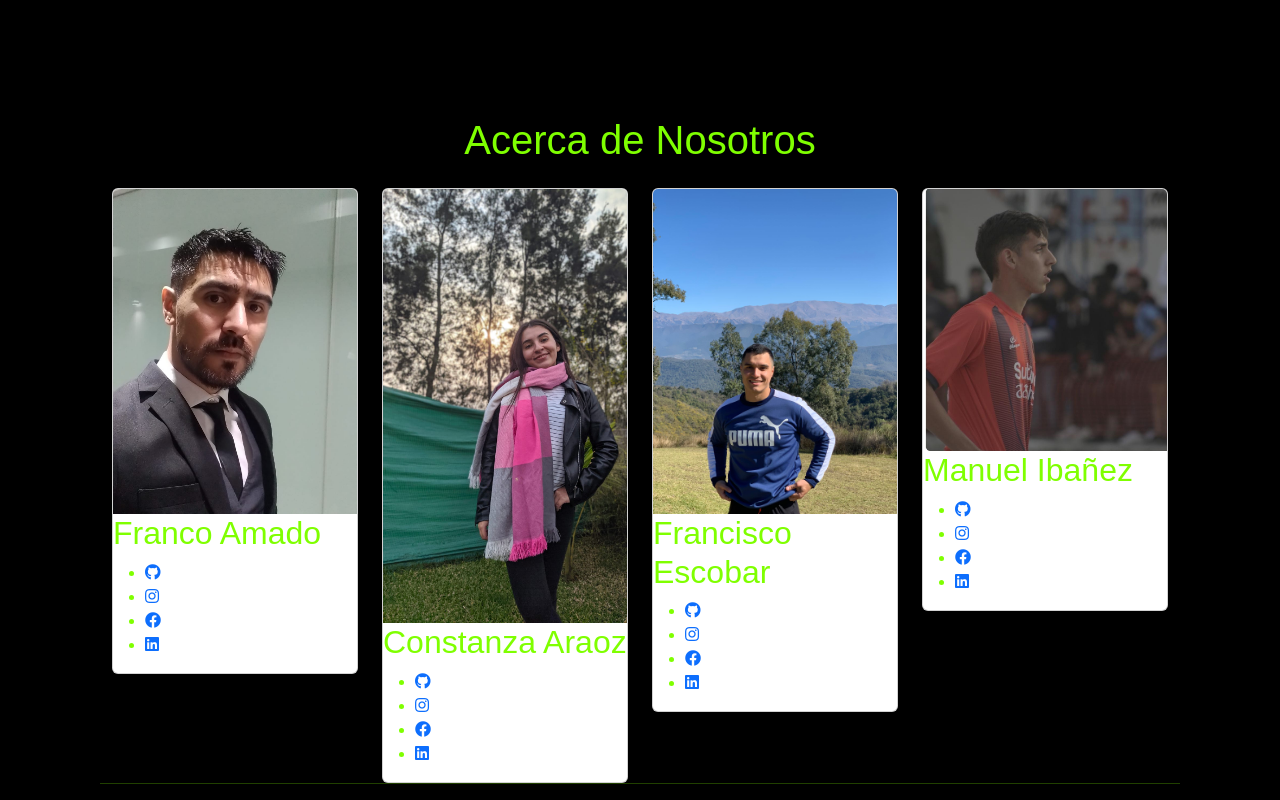
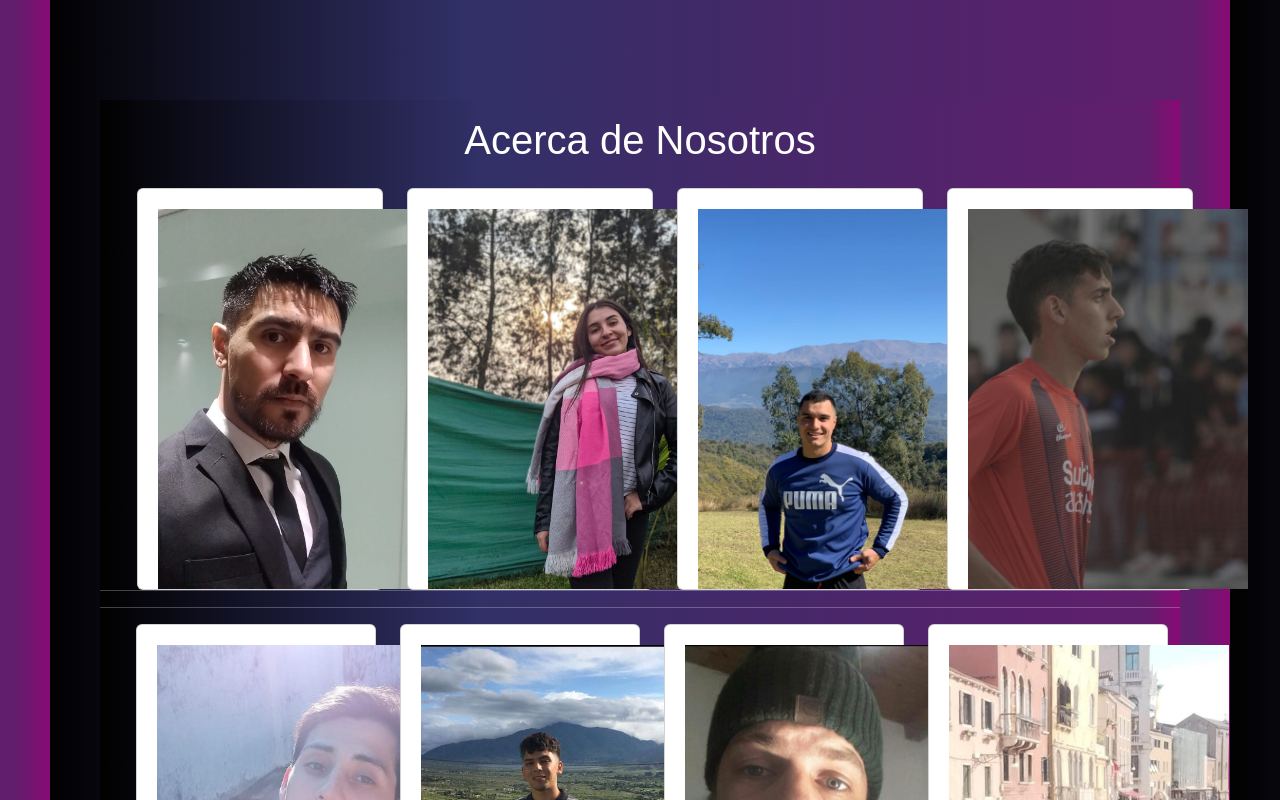
Before and after one commit to FranciscoEscobar19/2da-Entrega, a plain HTML site: page HTML/AcercaDeNosotros.html in a window 1280 px wide. Shown: the top 800 px of the page. Drawn offline with nearby package versions, Linux system fonts and the light colour scheme.

Commit message:
nosotros

```diff
--- a/CSS/AcercaDeNosotros.css
+++ b/CSS/AcercaDeNosotros.css
@@ -1,10 +1,13 @@
 *
 body, html{
      margin:50px;
-    background: black;
-    color: #7FFF00;
+    /* background: black; */
+    /* color: #7FFF00; */
     display: flex;
     flex-wrap: wrap;
+	background: linear-gradient(90deg, rgba(1,1,1,1) 0%, rgba(49,48,103,1) 35%, rgba(97,30,108,1) 97%, rgba(136,10,117,1) 100%);
+	color: #fff;
+
 
 
  }
@@ -14,7 +17,7 @@ body{
 
 
 
-.image-area
+.card
 {
     top: 50%;
     left: 60%;
@@ -22,10 +25,17 @@ body{
 	position: relative;
 }
 
+/* .card:hover{
+    transform: scale(1.04);
 
+} */
 
+.fotos{
+    padding: 10px;
+    object-fit: cover;
+}
 
-.img-wrapper
+.fotos
 {
 	width: 300px;
 	height: 400px;
@@ -33,7 +43,7 @@ body{
 	overflow: hidden;
 }
 
-.img-wrapper:before
+.fotos:before
 {
 	content: '';
 	position: relative;
@@ -47,25 +57,25 @@ body{
 	transition: .5s;
 }
 
-.img-wrapper:hover:before
+.fotos:hover:before
 {
 	left: -180%;
-}
+} */
 
-.img-wrapper img
+.fotos img
 {
 	height: 400px;
 	width: 300px;
 	filter: grayscale(100%);
 	transition: 2s;
 }
-.img-wrapper:hover img
+.fotos:hover img
 {
 	filter: grayscale(0%);
 	transform: scale(1.1);
 }
 
-.img-wrapper h2
+.fotos h2
 {
 	background: rgb(12, 12, 12);
 	font-family: Poppins;
@@ -82,12 +92,12 @@ body{
 	transition: 1s;
 }
 
-.img-wrapper:hover h2
+.fotos:hover h2
 {
 	transform: perspective(400px) rotateY(0deg);
 }
 
-.img-wrapper ul
+.fotos ul
 {
 	position: absolute;
 	top: 0;
@@ -98,7 +108,7 @@ body{
 	background: rgba(255,255,255,0);
 }
 
-.img-wrapper ul li
+.fotos ul li
 {
 	background: #7FFF00;
 	height: 40px;
@@ -110,44 +120,44 @@ body{
 	transform-origin: left;
 }
 
-.img-wrapper:hover ul li
+.fotos:hover ul li
 {
 	transform: perspective(800px) rotateY(0deg);
 }
 
-.img-wrapper:hover ul li:nth-child(1)
+.fotos:hover ul li:nth-child(1)
 {
 	transition-delay: .2s;
 }
 
-.img-wrapper:hover ul li:nth-child(2)
+.fotos:hover ul li:nth-child(2)
 {
 	transition-delay: .6s;
 }
 
-.img-wrapper:hover ul li:nth-child(3)
+.fotos:hover ul li:nth-child(3)
 {
 	transition-delay: .8s;
 }
 
-.img-wrapper:hover ul li:nth-child(4)
+.fotos:hover ul li:nth-child(4)
 {
 	transition-delay: 1s;
 }
 
-.img-wrapper ul li a
+.fotos ul li a
 {
 	color: rgb(12, 12, 12);
 	background: rgba(255,255,255,0);
 }
 
-.img-wrapper ul li i
+.fotos ul li i
 {
 	color: rgb(12, 12, 12);
 	background: rgba(255,255,255,0);
 }
 
-.img-wrapper ul li i:hover
+.fotos ul li i:hover
 {
 	color: #fff;
 	background: rgba(255,255,255,0);
--- a/HTML/AcercaDeNosotros.html
+++ b/HTML/AcercaDeNosotros.html
@@ -112,7 +112,7 @@
                                 <li><a href="https://github.com" target="_blank" ><i class="fab fa-github"></i></a></li>
                                 <li><a href="https://www.instagram.com" target="_blank"   ><i class="fab fa-instagram"></i></a></li>
                                 <li><a href="https://facebook.com"  target="_blank"   ><i class="fab fa-facebook"></i></a></li>
-                                <li><a href="https://www.linkedin.com/in/franco-amado-324930170/"  target="_blank"   ><i class="fab fa-linkedin"></i></a></li>
+                                <li><a href="https://ar.linkedin.com/""  target="_blank"   ><i class="fab fa-linkedin"></i></a></li>
                             </ul>
                         </div>
                     </div>
```
